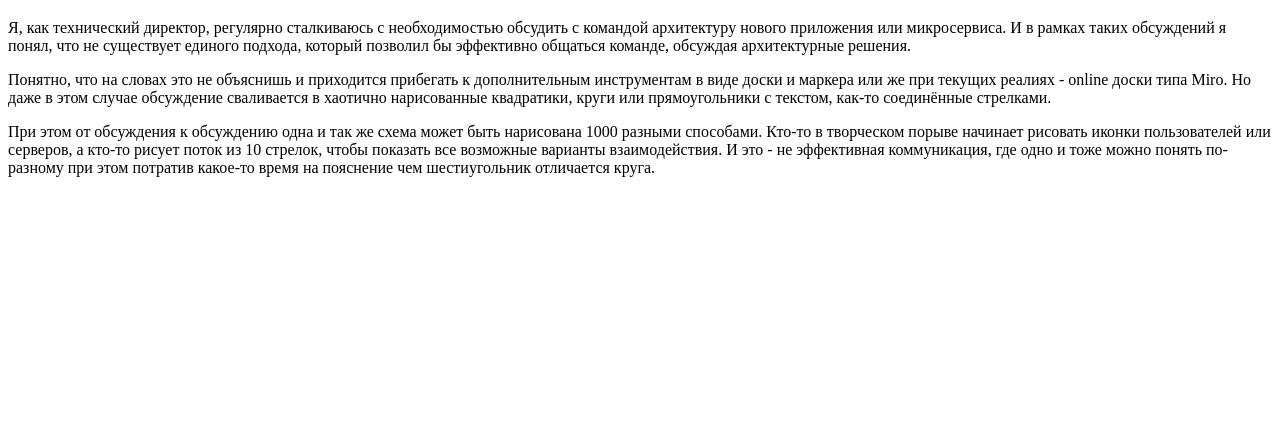
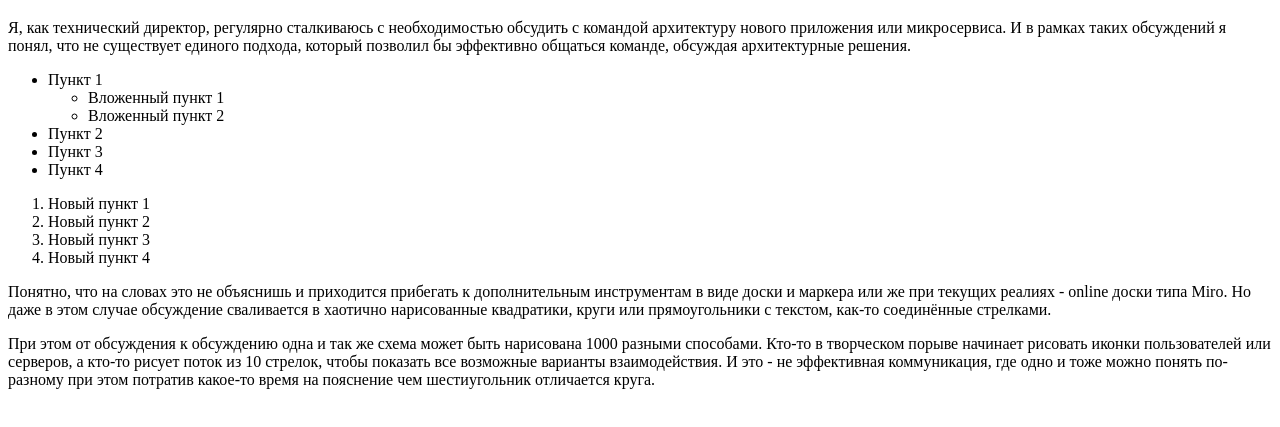
Before and after one commit to LavorenkoM/html.test, a plain HTML site: page index.html in a window 1280 px wide. Shown: the part 61-488 px from the top of the page. Drawn offline with Linux system fonts and the light colour scheme.

Commit message:
My Second Commit
My Second Commit for HTML&CSS course

```diff
--- a/index.html
+++ b/index.html
@@ -12,6 +12,27 @@
     <p>Я, как технический директор, регулярно сталкиваюсь с необходимостью обсудить с командой архитектуру нового
         приложения или микросервиса. И в рамках таких обсуждений я понял, что не существует единого подхода, который
         позволил бы эффективно общаться команде, обсуждая архитектурные решения.</p>
+    <p>
+        <ul>
+            <li>
+                Пункт 1
+                <ul>
+                    <li>Вложенный пункт 1</li>
+                    <li>Вложенный пункт 2</li>
+                </ul>
+            </li>
+            <li>Пункт 2</li>
+            <li>Пункт 3</li>
+            <li>Пункт 4</li>
+        </ul>
+        <ol>
+            <li>Новый пункт 1</li>
+            <li>Новый пункт 2</li>
+            <li>Новый пункт 3</li>
+            <li>Новый пункт 4</li>
+        </ol>
+
+    </p>
 
     <p>Понятно, что на словах это не объяснишь и приходится прибегать к дополнительным инструментам в виде доски и
         маркера или же при текущих реалиях - online доски типа Miro. Но даже в этом случае обсуждение сваливается в
```
